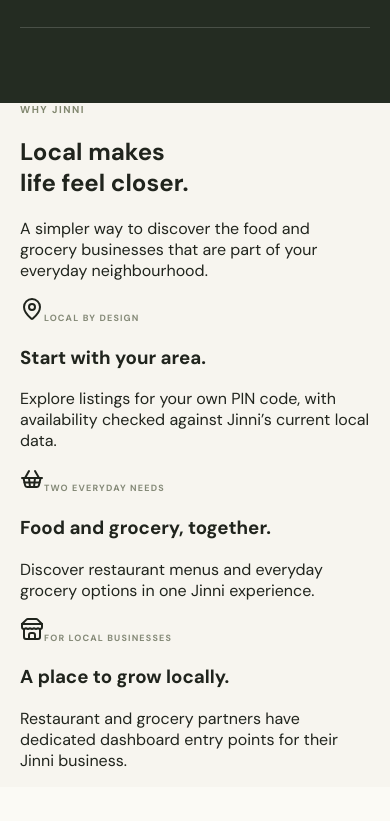
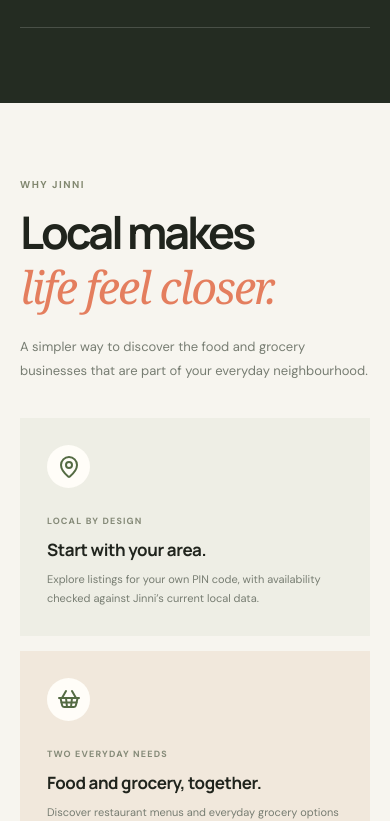
Before and after one commit to AnkitMandusia/Jinni-Website, a React (Vite) app: page / in a window 390 px wide. Shown: the part 3626-4447 px from the top of the page. Built offline with nearby package versions, Linux system fonts and the light colour scheme; no server answers.

Commit message:
Style Why Jinni value section for responsive layouts

```diff
--- a/src/style.css
+++ b/src/style.css
@@ -49,3 +49,17 @@ a:focus-visible,button:focus-visible{outline:3px solid #92aa5d;outline-offset:3p
   .image-visual{height:160px}
 }
 @media(prefers-reduced-motion:reduce){.spin{animation:none}.image-visual img{transition:none}}
+
+.why-section{background:#f7f5ef;padding:100px 0}
+.why-heading{display:flex;align-items:end;justify-content:space-between;gap:40px;margin-bottom:36px}
+.why-heading h2{font:700 clamp(42px,5vw,57px)/1.05 Manrope;letter-spacing:-3px;margin:18px 0 0}
+.why-heading h2 em{font:400 italic 1em Georgia,serif;color:#e47e5e;letter-spacing:-2px}
+.why-heading>p{max-width:360px;font-size:13px;line-height:1.8;color:#777d72;margin:0 0 5px}
+.why-grid{display:grid;grid-template-columns:repeat(3,1fr);gap:15px}
+.why-card{background:#eeeee5;padding:27px;min-height:220px}
+.why-card:nth-child(2){background:#f1e8dc}
+.why-card:nth-child(3){background:#e8eddc}
+.why-icon{width:43px;height:43px;border-radius:50%;display:grid;place-items:center;background:#fffdf8;color:#546b43;margin-bottom:20px}
+.why-card h3{font:700 17px Manrope;letter-spacing:-.4px;margin:9px 0}
+.why-card p{font-size:11px;line-height:1.75;color:#777d72;margin:0}
+@media(max-width:680px){.why-section{padding:75px 0}.why-heading{display:block}.why-heading>p{margin-top:18px}.why-heading h2{font-size:45px}.why-grid{grid-template-columns:1fr}.why-card{min-height:auto}}
```
